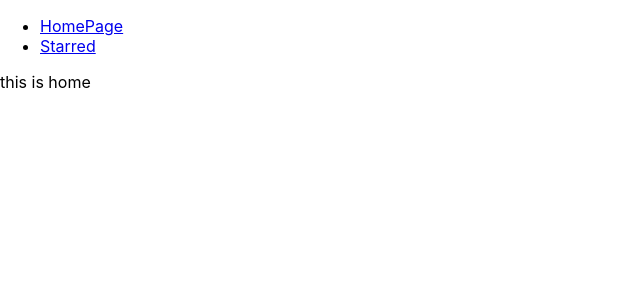
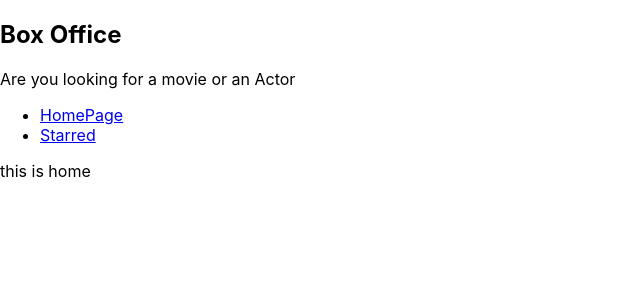
Before and after one commit to Tarun087/Box-office, a React (Create React App) app in the folder box-office/: page / in a window 1280 px wide. Shown: the top 300 px of the page, without its empty margins (0-640 px from the left). Built offline with nearby package versions, Linux system fonts and the light colour scheme.

Commit message:
added layout and made title

```diff
--- a/box-office/src/App.js
+++ b/box-office/src/App.js
@@ -1,13 +1,10 @@
 import React from 'react';
 import { Switch, Route } from 'react-router-dom';
-import Navs from './components/Navs';
 import Home from './Pages/Home';
 import Starred from './Pages/Starred';
 
 function App() {
   return (
-    <div>
-      <Navs />
     <Switch>
       <Route exact path="/">
         <Home />
@@ -19,7 +16,6 @@
         <div>Error 404!...</div>
       </Route>
     </Switch>
-    </div>
   );
 }
 
--- a/box-office/src/Pages/Home.jsx
+++ b/box-office/src/Pages/Home.jsx
@@ -1,7 +1,8 @@
 import React from 'react';
+import MainPageLayout from '../components/MainPageLayout';
 
 function Home() {
-  return <div>this is home</div>;
+  return <MainPageLayout>this is home</MainPageLayout>;
 }
 
 export default Home;
--- a/box-office/src/Pages/Starred.jsx
+++ b/box-office/src/Pages/Starred.jsx
@@ -1,7 +1,8 @@
 import React from 'react';
+import MainPageLayout from '../components/MainPageLayout';
 
 function Starred() {
-  return <div>this is starred</div>;
+  return <MainPageLayout>this is starred</MainPageLayout>;
 }
 
 export default Starred;
--- /dev/null
+++ b/box-office/src/components/MainPageLayout.jsx
@@ -0,0 +1,18 @@
+import React from 'react';
+import Navs from './Navs';
+import Title from './Title';
+
+function MainPageLayout({ children }) {
+  return (
+    <div>
+      <Title
+        title="Box Office"
+        subtitle="Are you looking for a movie or an Actor"
+      />
+      <Navs />
+      {children}
+    </div>
+  );
+}
+
+export default MainPageLayout;
--- /dev/null
+++ b/box-office/src/components/Title.jsx
@@ -0,0 +1,12 @@
+import React from 'react';
+
+function Title({ title, subtitle }) {
+  return (
+    <div>
+      <h2>{title}</h2>
+      <p>{subtitle}</p>
+    </div>
+  );
+}
+
+export default Title;
```
Lines whose indentation alone changed are shown as unchanged.
